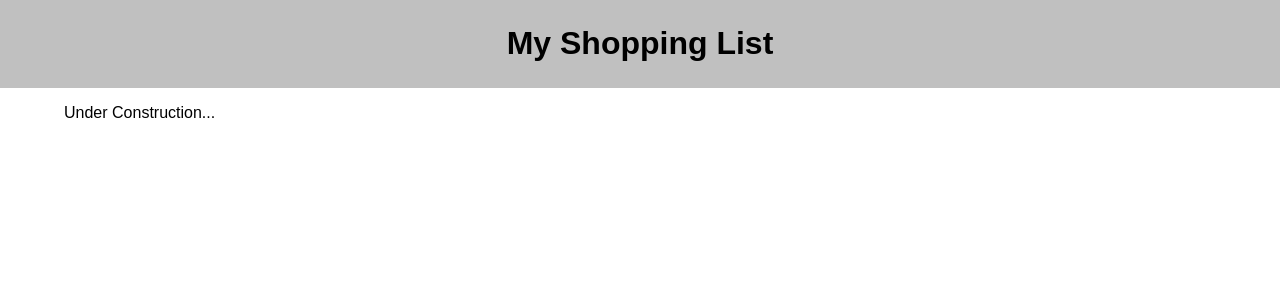
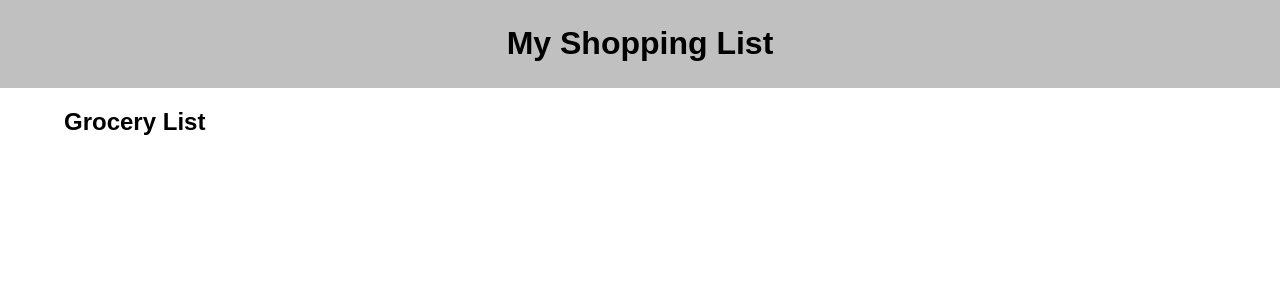
Before and after one commit to rhurd06/react-shopping-list, a React (Create React App) app: page / in a window 1280 px wide. Shown: the top 300 px of the page. Built offline with nearby package versions, Linux system fonts and the light colour scheme.

Commit message:
updated app file with groceryList info

```diff
--- a/src/components/App/App.jsx
+++ b/src/components/App/App.jsx
@@ -1,15 +1,19 @@
-import React from 'react';
+import React, { useState } from 'react';
 
-import Header from '../Header/Header.jsx'
+import Header from '../Header/Header.jsx';
+import GroceryList from '../GroceryList/GroceryList';
+
 import './App.css';
 
 
 function App() {
+    const [groceryList, setGroceryList] = useState([]);
+
     return (
         <div className="App">
             <Header />
             <main>
-                <p>Under Construction...</p>
+                <GroceryList list={groceryList} />
             </main>
         </div>
     );
```
